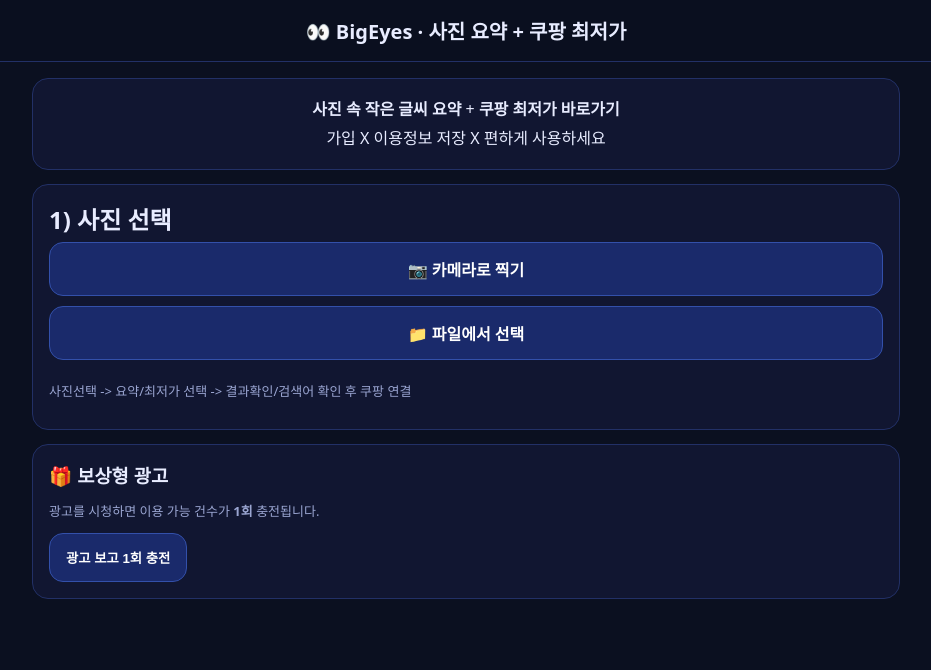
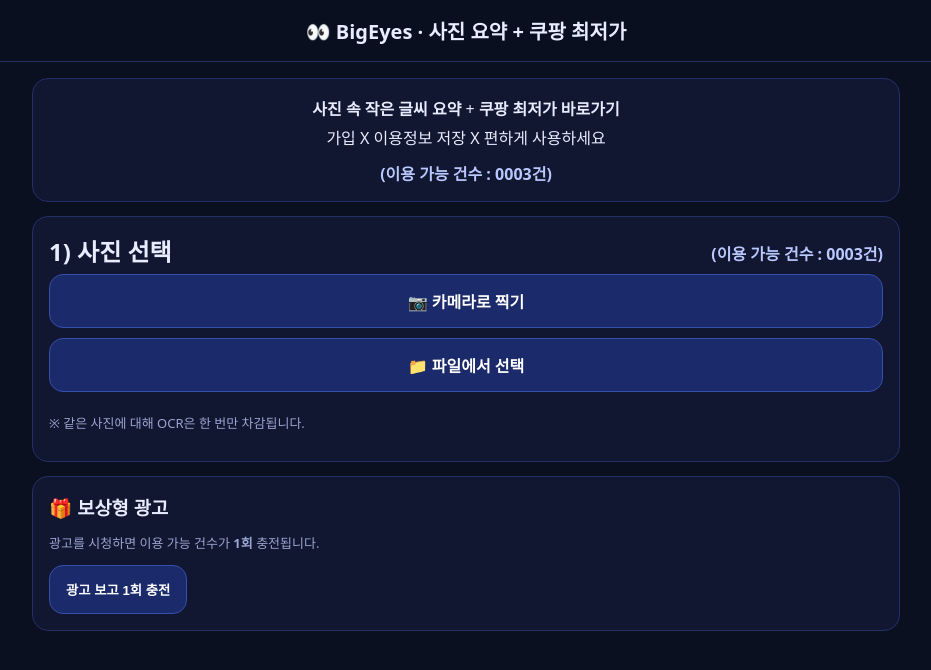
Before and after one commit to koolcdh/bigeyes-web, a website: page public/index.html in a window 1280 px wide. Shown: the whole page, without its empty margins (174-1105 px from the left). Drawn offline with Linux system fonts and the light colour scheme.

```diff
--- a/public/index.html
+++ b/public/index.html
@@ -68,6 +68,9 @@
       <strong>사진 속 작은 글씨 요약</strong> + <strong>쿠팡 최저가 바로가기</strong><br/>
       가입 X 이용정보 저장 X 편하게 사용하세요
     </div>
+    <p style="text-align:center;margin:8px 0 0">
+      <span id="creditTop" class="credit">(이용 가능 건수 : 0000건)</span>
+    </p>
   </section>
 
   <!-- STEP 1: 업로드 -->
@@ -95,7 +98,7 @@
       <button id="btnAnalyze" class="btn hidden">🔍 작은 글씨 요약</button>
       <button id="btnCoupangFlow" class="btn secondary hidden">🛒 쿠팡 최저가 가기</button>
     </div>
-    <p class="small">사진선택 -> 요약/최저가 선택 -> 결과확인/검색어 확인 후 쿠팡 연결</p>
+    <p class="small">※ 같은 사진에 대해 OCR은 한 번만 차감됩니다.</p>
   </section>
 
   <!-- STEP 2-A: 보고서 형태 요약(읽기 전용) -->
@@ -163,7 +166,6 @@
 const btnBack2=$('btnBack2'), btnGoCoupang=$('btnGoCoupang');
 const btnReward=$('btnReward');
 const loadingOverlay=$('loadingOverlay');
-
 
 /* ===== 로딩 토글 ===== */
 function showLoading(on=true){
```
